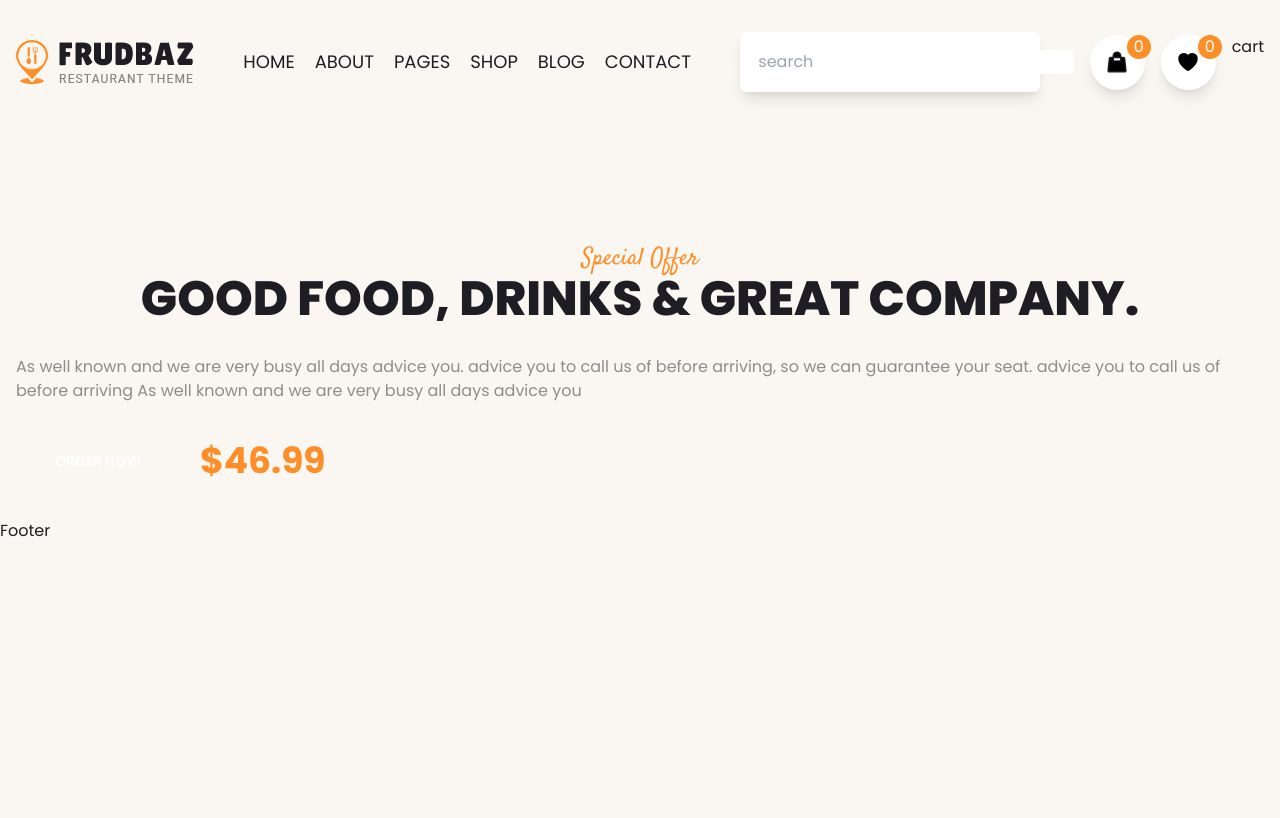
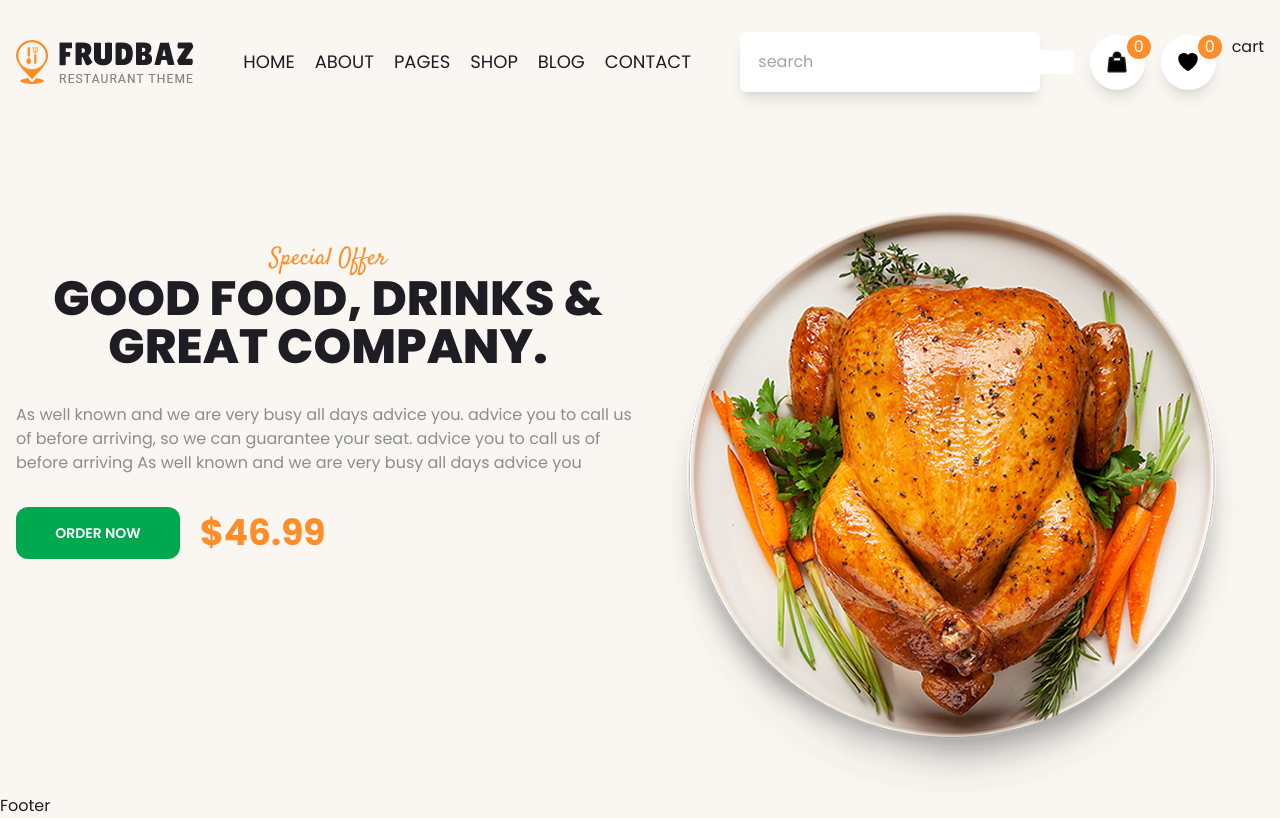
Before and after one commit to yastrb/vite-food-app, a React (Vite) app: page /home in a window 1280 px wide. Built offline with nearby package versions, Linux system fonts and the light colour scheme.

Commit message:
fixed: offer.jsx

```diff
--- a/src/components/Button.jsx
+++ b/src/components/Button.jsx
@@ -1,7 +1,7 @@
 import React from 'react'
 
 const Button = (props) => {
-    const btnClass= ` bg-${props.color} ${props.translate} px-8 py-4 rounded-xl text-[#FFFFFF] text-sm font-semibold uppercase w-[164px]`
+    const btnClass= ` bg-[#00a850] ${props.translate} px-8 py-4 rounded-xl text-[#FFFFFF] text-sm font-semibold uppercase w-[164px]`
   return (
     <button className={btnClass} >{props.label}</button>
   )
--- a/src/components/home/offer/Offer.jsx
+++ b/src/components/home/offer/Offer.jsx
@@ -1,12 +1,13 @@
 import React from 'react'
 import Heading from '../Heading'
 import Button from '../../Button'
+import offerImg from "/assets/offer_img.png"
 
 const Offer = () => {
   return (
     <section className=' mt-[7%]'>
         <div className=" flex flex-col md:flex-row">
-            <div>
+            <div className=' flex flex-col md:w-[50%]'>
                 <Heading title="Special Offer"  subtitle="GOOD FOOD, DRINKS & GREAT COMPANY."/>
                 <p className=' text-gray leading-6'>As well known and we are very busy all days advice you. advice you to call us of before arriving, so we can guarantee your seat. advice you to call us of before arriving As well known and we are very busy all days advice you</p>
                 <div className=' flex gap-5 my-8 items-center'>
@@ -14,8 +15,8 @@ const Offer = () => {
                     <span className=' text-orange text-4xl font-bold' >$46.99 </span>
                 </div>
             </div>
-            <div>
-              <img src="" alt="" />
+            <div className=' flex md:w-[50%] justify-center items-center'>
+              <img src={offerImg} alt="" />
             </div>
         </div>
     </section>
```
Also changed, not shown: public/assets/offer_img.png (renamed from src/assets/images/offer_img.png).
